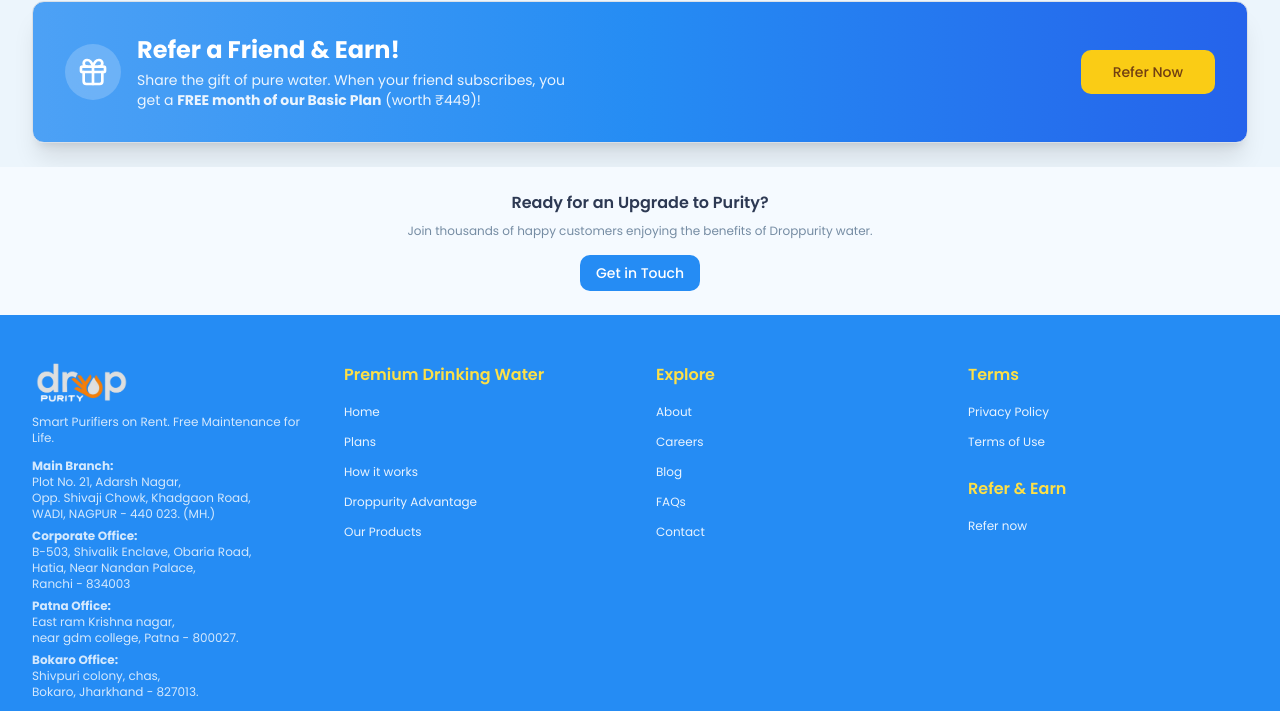
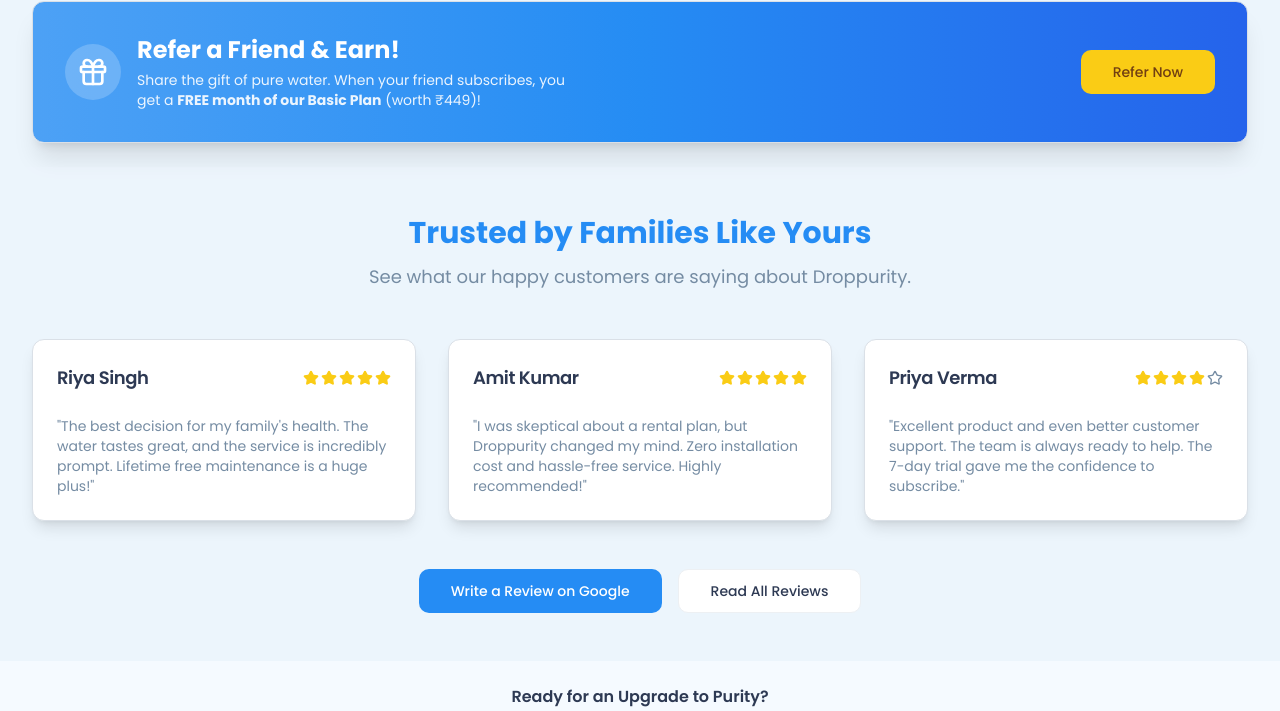
Before and after one commit to droppurity/web, a Next.js app: page / in a window 1280 px wide. Shown: the part 2611-3322 px from the top of the page. Built offline with nearby package versions, Linux system fonts and the light colour scheme; no server answers.

Commit message:
https://www.google.com/search?sca_esv=031453346484e3fe&rlz=1C1ONGR_enIN1

```diff
--- a/src/app/page.tsx
+++ b/src/app/page.tsx
@@ -11,6 +11,7 @@
 import { useState, useEffect, useRef } from 'react';
 import { Dialog, DialogTrigger } from "@/components/ui/dialog";
 import ReferralDialog from "@/components/droppurity/ReferralDialog";
+import TestimonialsSection from '@/components/droppurity/TestimonialsSection';
 
 const features = [
   {
@@ -265,6 +266,8 @@
         </div>
       </section>
 
+      <TestimonialsSection />
+
       {/* Call to Action Section */}
       <section className="py-4 sm:py-6 bg-background">
         <div className="container mx-auto px-4 sm:px-6 lg:px-8 text-center">
--- /dev/null
+++ b/src/components/droppurity/TestimonialsSection.tsx
@@ -0,0 +1,84 @@
+
+"use client";
+
+import { Star } from 'lucide-react';
+import { Card, CardContent, CardHeader, CardTitle } from '@/components/ui/card';
+import { Button } from '@/components/ui/button';
+
+const testimonials = [
+  {
+    name: 'Riya Singh',
+    review: 'The best decision for my family\'s health. The water tastes great, and the service is incredibly prompt. Lifetime free maintenance is a huge plus!',
+    rating: 5,
+  },
+  {
+    name: 'Amit Kumar',
+    review: 'I was skeptical about a rental plan, but Droppurity changed my mind. Zero installation cost and hassle-free service. Highly recommended!',
+    rating: 5,
+  },
+  {
+    name: 'Priya Verma',
+    review: 'Excellent product and even better customer support. The team is always ready to help. The 7-day trial gave me the confidence to subscribe.',
+    rating: 4,
+  },
+];
+
+const StarRating = ({ rating }: { rating: number }) => (
+  <div className="flex items-center gap-0.5">
+    {Array.from({ length: 5 }, (_, i) => (
+      <Star
+        key={i}
+        className={`w-4 h-4 ${i < rating ? 'text-yellow-400 fill-yellow-400' : 'text-muted-foreground'}`}
+      />
+    ))}
+  </div>
+);
+
+export default function TestimonialsSection() {
+  const writeReviewUrl = "https://search.google.com/local/writereview?placeid=ChIJF-QZ5cGF1DsR8c_1Y_p8Z8A";
+  const allReviewsUrl = "https://www.google.com/search?q=drop+purity+Reviews";
+
+  return (
+    <section className="py-8 sm:py-12 bg-secondary/30">
+      <div className="container mx-auto px-4 sm:px-6 lg:px-8">
+        <header className="text-center mb-8 sm:mb-12">
+          <h2 className="text-2xl sm:text-3xl font-bold font-headline text-primary">
+            Trusted by Families Like Yours
+          </h2>
+          <p className="mt-3 text-base sm:text-lg text-muted-foreground max-w-2xl mx-auto">
+            See what our happy customers are saying about Droppurity.
+          </p>
+        </header>
+
+        <div className="grid grid-cols-1 md:grid-cols-2 lg:grid-cols-3 gap-6 sm:gap-8 mb-8 sm:mb-12">
+          {testimonials.map((testimonial, index) => (
+            <Card key={index} className="shadow-lg hover:shadow-xl transition-shadow duration-300 flex flex-col bg-card">
+              <CardHeader>
+                <div className="flex justify-between items-center">
+                  <CardTitle className="text-lg font-semibold text-foreground">{testimonial.name}</CardTitle>
+                  <StarRating rating={testimonial.rating} />
+                </div>
+              </CardHeader>
+              <CardContent className="flex-grow">
+                <p className="text-sm text-muted-foreground">"{testimonial.review}"</p>
+              </CardContent>
+            </Card>
+          ))}
+        </div>
+
+        <div className="text-center flex flex-col sm:flex-row items-center justify-center gap-4">
+          <Button asChild size="lg">
+            <a href={writeReviewUrl} target="_blank" rel="noopener noreferrer">
+              Write a Review on Google
+            </a>
+          </Button>
+          <Button asChild size="lg" variant="outline" className="bg-card">
+             <a href={allReviewsUrl} target="_blank" rel="noopener noreferrer">
+              Read All Reviews
+            </a>
+          </Button>
+        </div>
+      </div>
+    </section>
+  );
+}
```
